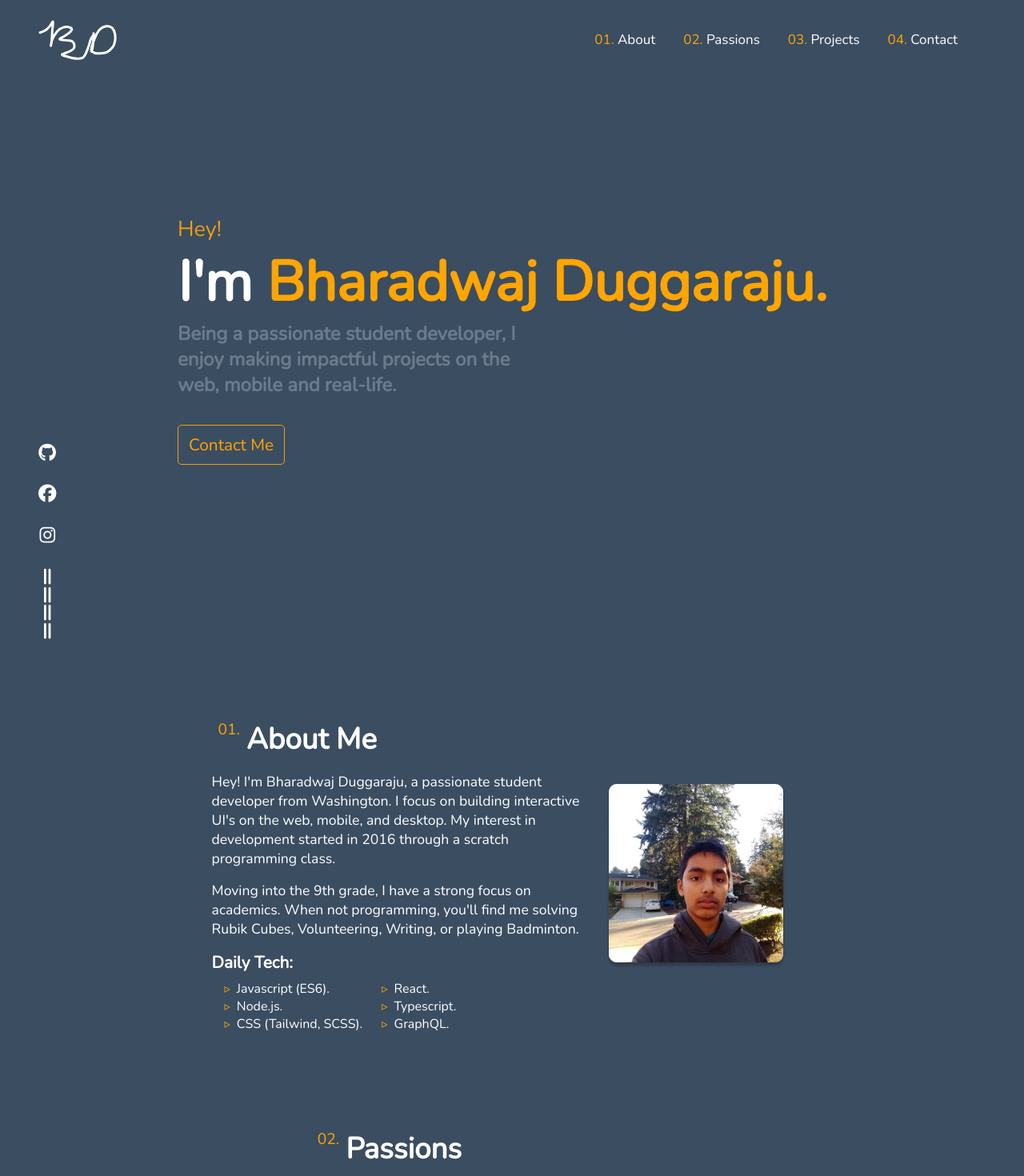
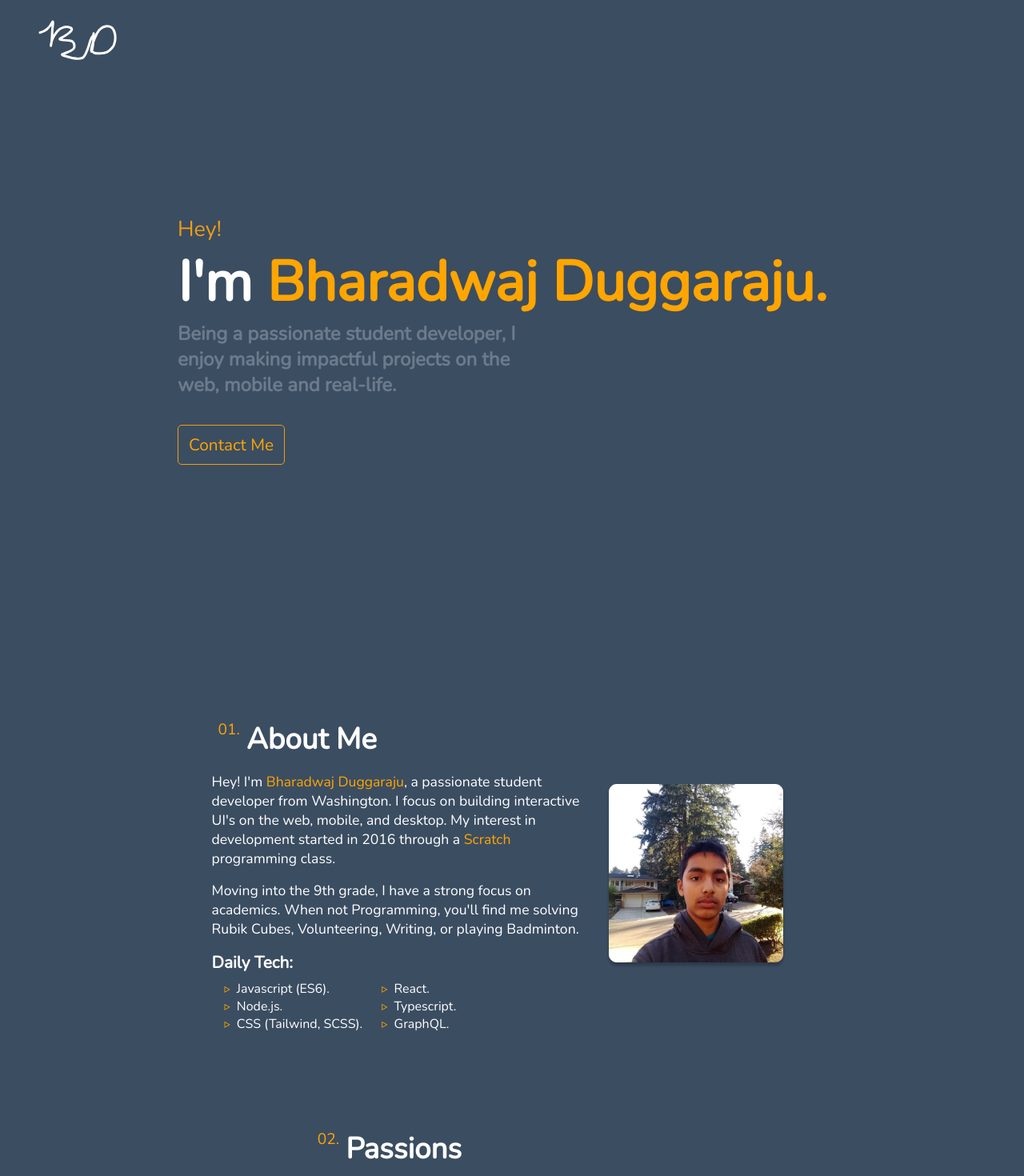
Before and after one commit to bharadx07/bharadwaj.duggaraju.com, a React (Create React App) app: page / in a window 1280 px wide. Shown: the top 1470 px of the page at 80% size. Built offline with nearby package versions, Linux system fonts and the light colour scheme; the HTML template or start-up script is replaced by a standard one.

Commit message:
animations and colors

```diff
--- a/public/index.html
+++ b/public/index.html
@@ -16,6 +16,10 @@
       rel="stylesheet"
     />
     <link rel="stylesheet" href="https://fonts.googleapis.com/css?family=Nunito&display=swap">
+    <link
+    rel="stylesheet"
+    href="https://cdnjs.cloudflare.com/ajax/libs/animate.css/4.1.1/animate.min.css"
+  />
     <title>Bharadwaj Duggaraju</title>
   </head>
   <body>
--- a/src/components/About.tsx
+++ b/src/components/About.tsx
@@ -127,10 +127,10 @@ const About: React.FC = () => {
                 </AboutName>
 
                 <ContentWrapper>
-                Hey! I'm Bharadwaj Duggaraju, a passionate student developer from Washington. I focus on building interactive UI's on the web, mobile,   and desktop. My interest in development started in 2016 through a scratch programming class.
+                Hey! I'm <span onClick={() => window.location.href="#"} style={{color: "orange", cursor: "pointer"}}>Bharadwaj Duggaraju</span>, a passionate student developer from Washington. I focus on building interactive UI's on the web, mobile,   and desktop. My interest in development started in 2016 through a <span onClick={() => window.location.href="https://scratch.mit.edu"} style={{color: "orange", cursor: "pointer"}}>Scratch</span> programming class.
                 </ContentWrapper>
                 <ContentWrapper>
-                Moving into the 9th grade, I have a strong focus on academics. When not programming, you'll find me solving Rubik Cubes, Volunteering, Writing, or playing Badminton.
+                Moving into the 9th grade, I have a strong focus on academics. When not Programming, you'll find me solving Rubik Cubes, Volunteering, Writing, or playing Badminton.
                 </ContentWrapper>
                 <ToolBoxText>
                     Daily Tech:             </ToolBoxText>
--- a/src/components/Intro.tsx
+++ b/src/components/Intro.tsx
@@ -87,7 +87,7 @@ const ContactButton = styled.a`
 
 const Intro: React.FC = () => {
     return (
-        <CenterWrapper>
+        <CenterWrapper className="animate__animated animate__fadeInDown">
             <div style={{marginLeft: "2rem"}}>
             <HeyWrapper>Hey!</HeyWrapper>
             <Name>I'm <span>Bharadwaj Duggaraju.</span></Name>
--- a/src/components/Navbar.tsx
+++ b/src/components/Navbar.tsx
@@ -135,11 +135,11 @@ const Navbar: React.FC = () => {
 
       return (
         <NavWrapper>
-            <NavBrand onClick={() => window.location.href="#"}>
+            <NavBrand onClick={() => window.location.href="#"} className="animate__animated animate__fadeInDown">
               <img src="/icon-white.svg" alt="BD"/>
             </NavBrand>
             <MenuIcon className="icon ion-md-menu menuicon"></MenuIcon>
-            <Nav className="nav">
+            <Nav className="nav animate__animated animate__fadeInDown">
               <CloseIcon className="icon ion-md-close closeicon"></CloseIcon>
               <NavLink className="nav-link" href="#about">
                 <span>01.</span><BR /> About
--- a/src/components/SocialContacts.tsx
+++ b/src/components/SocialContacts.tsx
@@ -32,7 +32,7 @@ const Socials = styled.div`
 
 const SocialContacts = () => {
     return (
-        <ContactWrapper>
+        <ContactWrapper className="animate__animated animate__fadeInLeft">
             <Socials>
             <i className="fab fa-github" onClick={() => window.location.href="https://github.com/bharadwajduggaraju"}></i>
             <i className="fab fa-facebook" onClick={() => window.location.href="https://facebook.com/bharadwajduggaraju"}></i>
```
